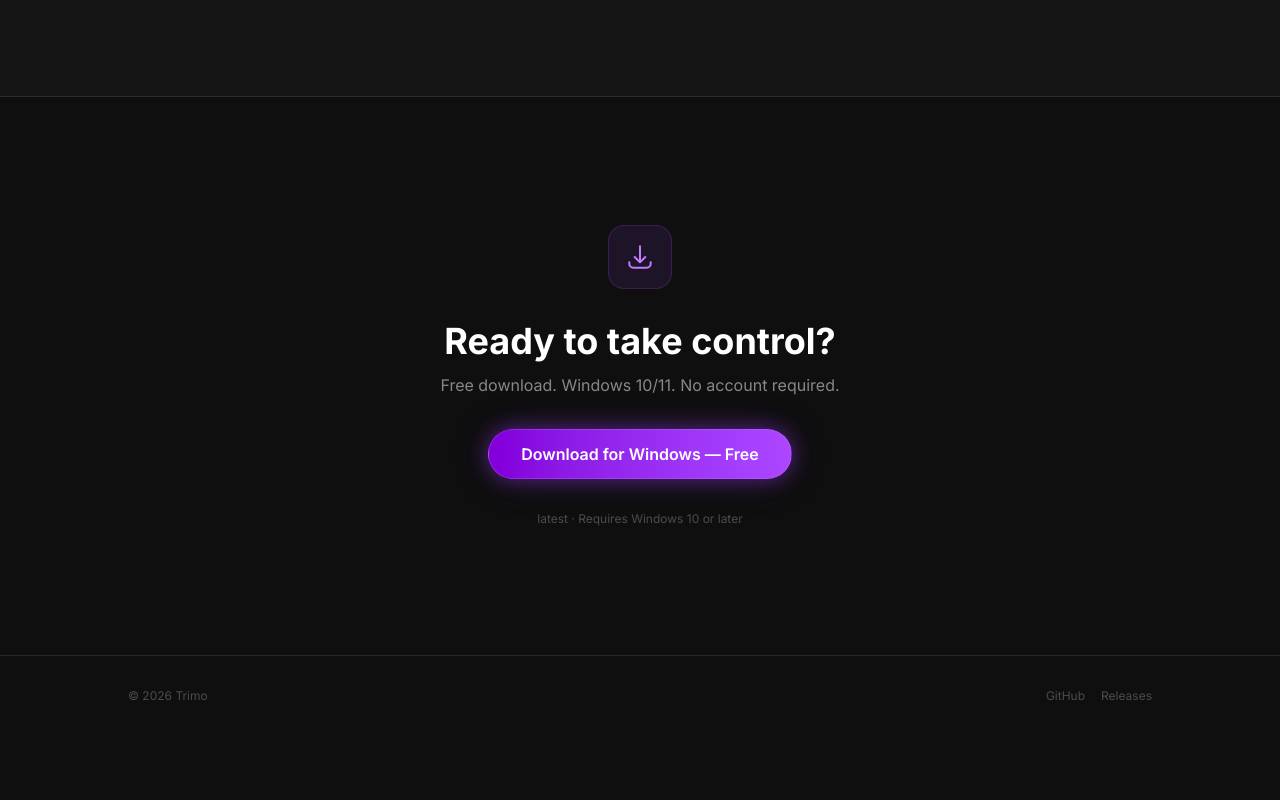
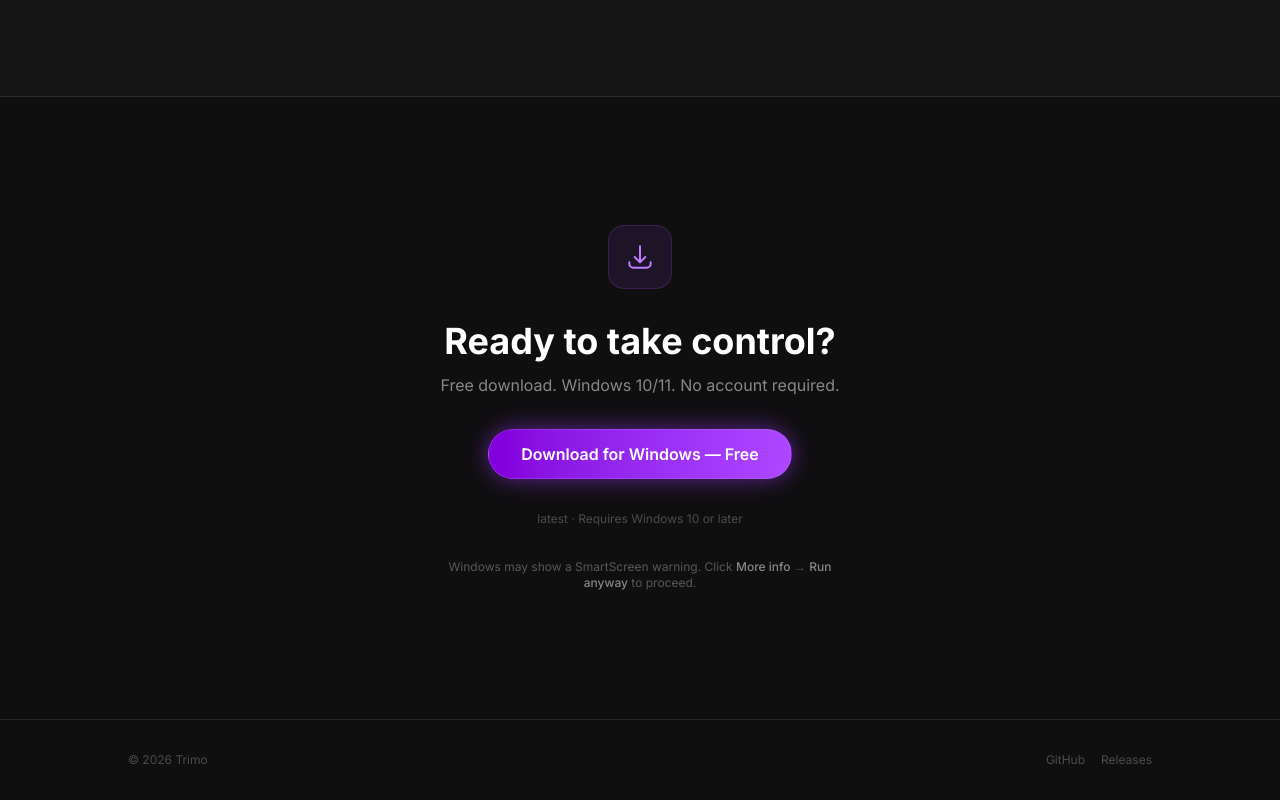
Before and after one commit to bhd71/trimo-web, a Next.js app: page /trimo-web/ in a window 1280 px wide. Shown: the part 2460-3260 px from the top of the page. Before the commit the page ends 3196 px from the top, so only its background shows below. Built offline with nearby package versions, Linux system fonts and the light colour scheme; no server answers.

Commit message:
feat: add SmartScreen bypass hint to download section

```diff
--- a/components/DownloadSection.tsx
+++ b/components/DownloadSection.tsx
@@ -48,6 +48,9 @@ export default async function DownloadSection() {
           Download for Windows — Free
         </a>
         <p className="text-xs text-white/25">{version} · Requires Windows 10 or later</p>
+        <p className="text-xs text-white/30 max-w-sm">
+          Windows may show a SmartScreen warning. Click <span className="text-white/50 font-medium">More info</span> → <span className="text-white/50 font-medium">Run anyway</span> to proceed.
+        </p>
       </div>
     </section>
   )
```
